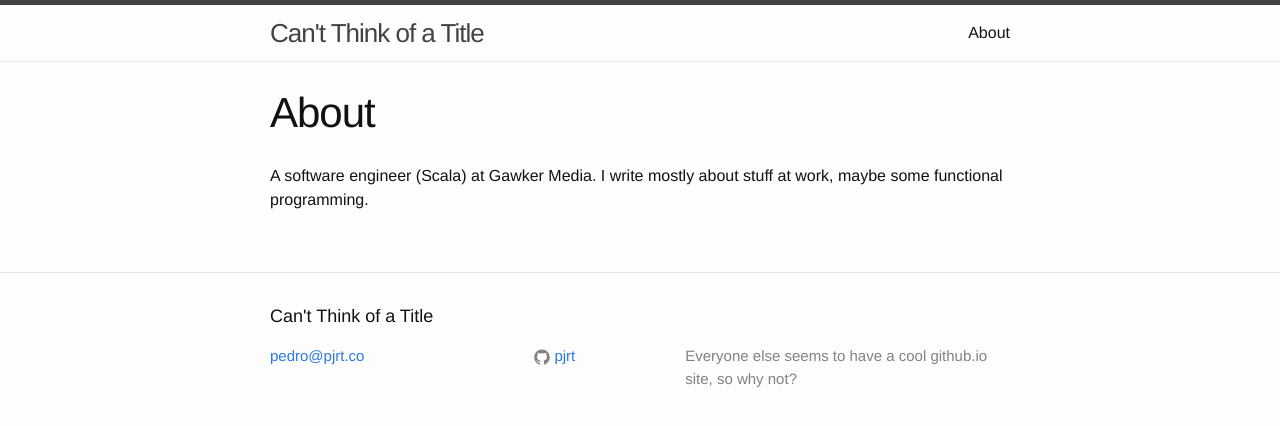
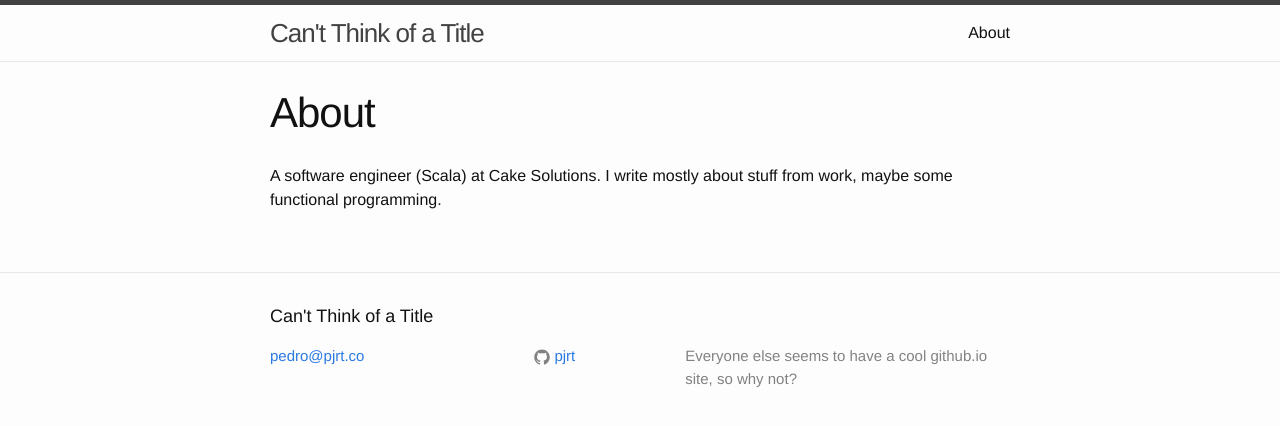
Before and after one commit to pjrt/pjrt.github.io, a Jekyll site: the page built from about.md, in a window 1280 px wide. Shown: the top 426 px of the page. Built offline with Jekyll 4.4.1, drawn with Linux system fonts in a browser that asks for light colours; Markdown is read by kramdown in place of the engine named in the settings.

Commit message:
No longer Gawker, now Cake

```diff
--- a/about.md
+++ b/about.md
@@ -4,4 +4,5 @@ title: About
 permalink: /about/
 ---
 
-A software engineer (Scala) at Gawker Media. I write mostly about stuff at work, maybe some functional programming.
+A software engineer (Scala) at Cake Solutions. I write mostly about stuff from
+work, maybe some functional programming.
```
